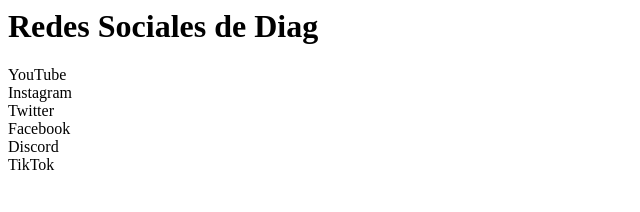
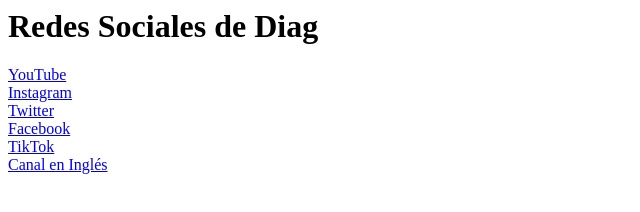
Before and after one commit to xDiag444/redessociales, a plain HTML site: page index.html in a window 1280 px wide. Shown: the whole page, without its empty margins (0-640 px from the left). Drawn offline with Linux system fonts and the light colour scheme.

Commit message:
Update index.html

```diff
--- a/index.html
+++ b/index.html
@@ -1,9 +1,11 @@
 <title>Redes Sociales de Diag</title>
 <h1>Redes Sociales de Diag</h1>
 
-<a href"https://bit.ly/sub2diag">YouTube</a> <br>
-<a href"https://instagram.com/instaxdiag">Instagram</a> <br>
-<a href"https://twitter.com/xDiag444">Twitter</a> <br>
-<a href"https://bit.ly/diagfacebook">Facebook</a> <br>
-<a href"https://discord.gg/e3kcr3JKDp>Discord</a> <br>
-<a href"https://tiktok.com/@diag.yt">TikTok</a> <br>
+<a href="https://bit.ly/sub2diag">YouTube</a><br>
+<a href="https://bit.ly/sub2venax>Canal principal</a><br>
+<a href="https://instagram.com/instaxdiag">Instagram</a><br>
+<a href="https://twitter.com/xDiag444">Twitter</a><br>
+<a href="https://bit.ly/diagfacebook">Facebook</a><br>
+<a href="https://discord.gg/e3kcr3JKDp>Discord</a><br>
+<a href="https://tiktok.com/@diag.yt">TikTok</a><br>
+<a href="https://bit.ly/sub2vx">Canal en Inglés</a>
```
